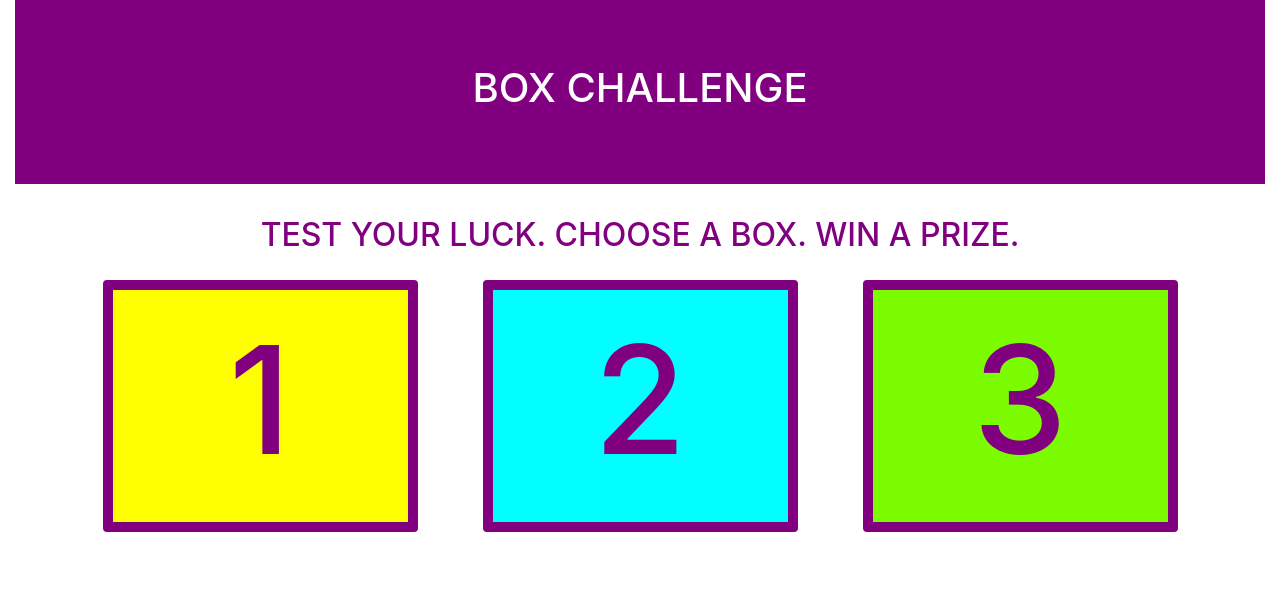
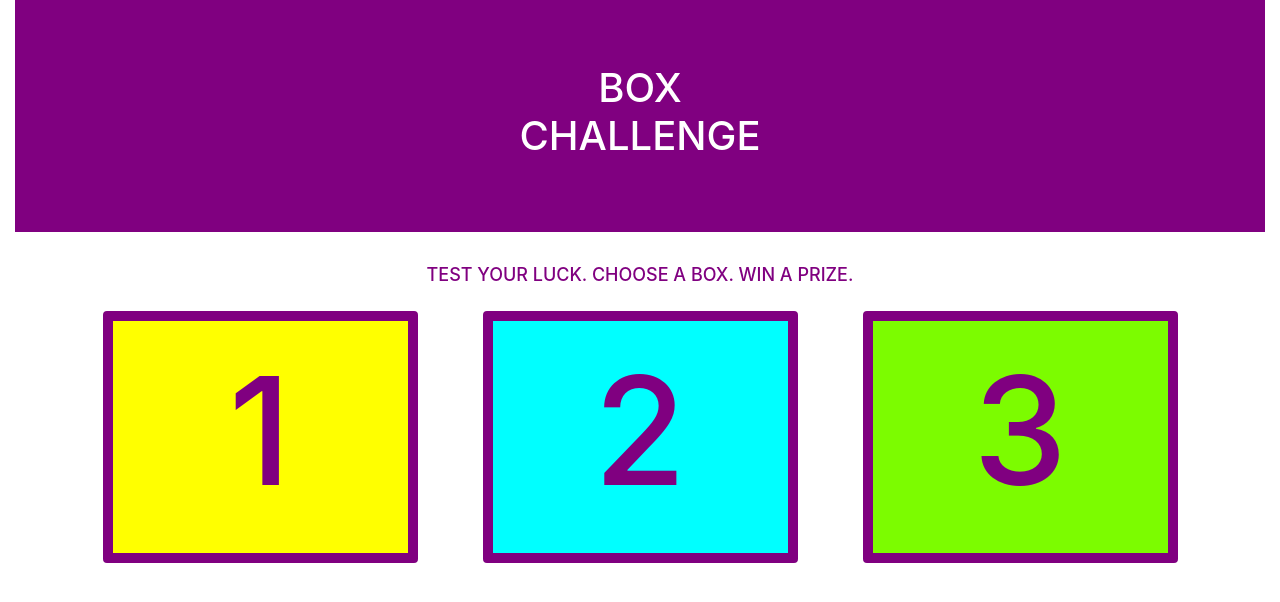
Before and after one commit to teddiwoodson/m6-hw6-woodson-teddi, a plain HTML site: page index.html in a window 1280 px wide. Drawn offline with nearby package versions, Linux system fonts and the light colour scheme.

Commit message:
Edit font stylings

```diff
--- a/index.html
+++ b/index.html
@@ -13,7 +13,7 @@
   <body class="container-fluid">
     <main>
       <div class="jumbotron jumbotron-fluid d-flex align-items-center justify-content-center text-align-center">
-        <h1>Box Challenge</h1>
+        <h1>Box<br>Challenge</h1>
       </div>
     </main>
 
--- a/main.css
+++ b/main.css
@@ -5,6 +5,7 @@
 }
 body {
   text-transform: uppercase;
+  text-align: center;
 }
 .jumbotron {
   color: white;
@@ -12,6 +13,7 @@ body {
 }
 h2 {
   color: purple;
+  font-size: 18px;
 }
 .card {
   text-align: center;
```
